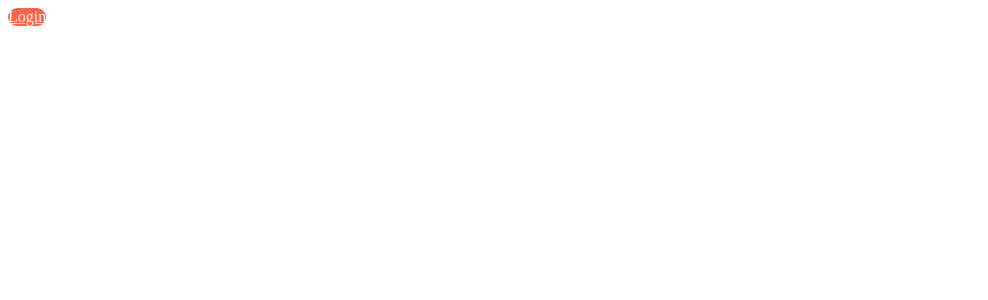
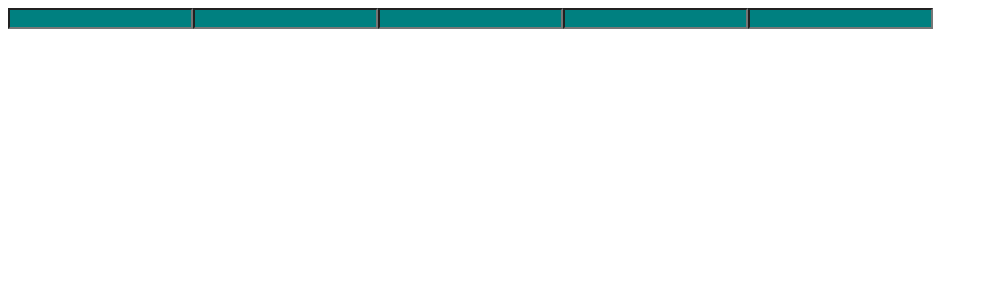
Before and after one commit to jh0152park/ReactJS_styled_components_study, a React (Create React App) app in the folder styled_components_study/: page / in a window 1280 px wide. Shown: the top 300 px of the page, without its empty margins (0-988 px from the left). Built offline with nearby package versions, Linux system fonts and the light colour scheme.

Commit message:
added attrs at styled components

```diff
--- a/styled_components_study/src/App.js
+++ b/styled_components_study/src/App.js
@@ -25,12 +25,21 @@ const Button = styled.button`
   border: 0;
 `;
 
+const Input = styled.input.attrs({
+  required: true,
+  minLength: 10,
+})`
+  background-color: teal;
+`;
+
 function App() {
   return (
     <Father>
-      <Button as="a" href="#">
-        Login
-      </Button>
+      <Input></Input>
+      <Input></Input>
+      <Input></Input>
+      <Input></Input>
+      <Input></Input>
     </Father>
   );
 }
```
